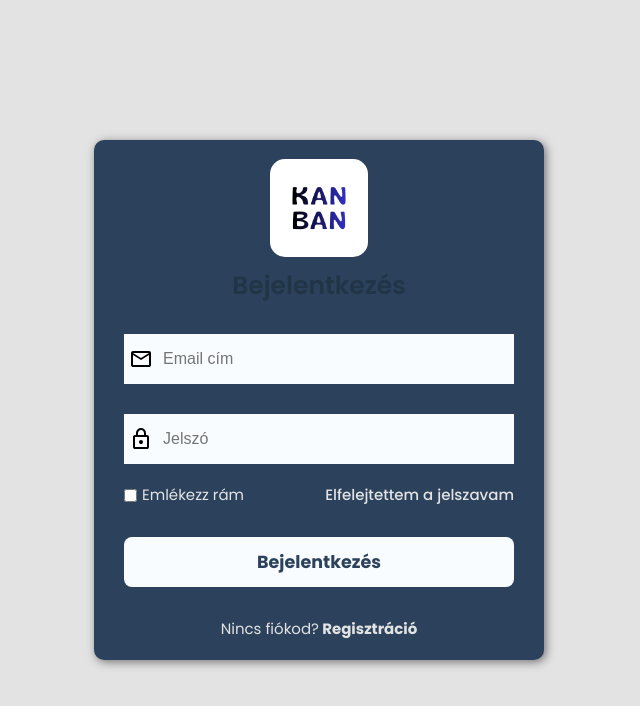
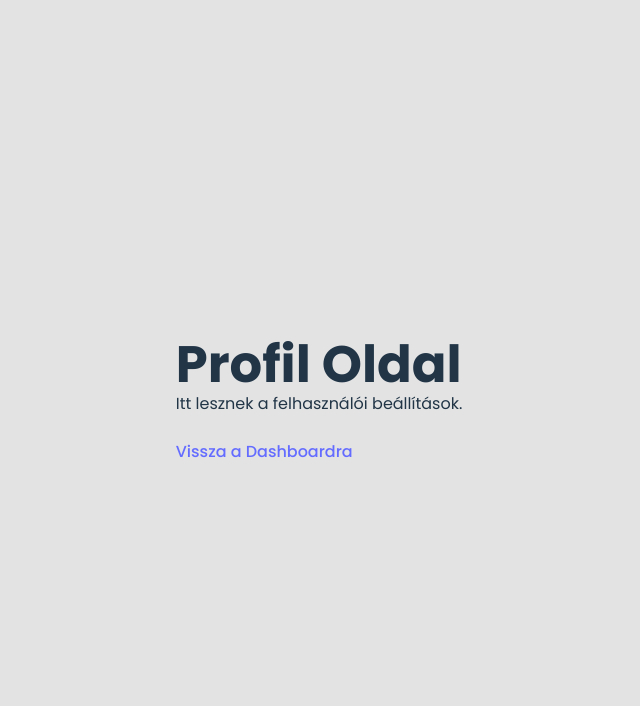
Before and after one commit to Dlevy004/kanban-webapp, a React (Vite) app in the folder frontend/: page /profile in a window 1280 px wide. Before the commit this address led to /auth. Shown: the top 706 px of the page, without its empty margins (321-961 px from the left). Built offline with nearby package versions, Linux system fonts and the light colour scheme.

Commit message:
feat(profile): add ProfilePage and integrate navigation from Dashboard

```diff
--- a/frontend/src/App.jsx
+++ b/frontend/src/App.jsx
@@ -4,6 +4,7 @@ import { BrowserRouter, Routes, Route, Navigate } from 'react-router-dom';
 import AuthPage from './pages/AuthPage.jsx';
 import DashboardPage from './pages/DashboardPage.jsx';
 import BoardPage from './pages/BoardPage.jsx';
+import ProfilePage from './pages/ProfilePage.jsx';
 
 function App() {
 
@@ -16,6 +17,8 @@ function App() {
 
         <Route path="/board/:id" element={<BoardPage />} />
 
+        <Route path="/profile" element={<ProfilePage />} />
+
         <Route path="*" element={<Navigate to="/auth" />} />
       </Routes>
     </BrowserRouter>
--- a/frontend/src/pages/DashboardPage.jsx
+++ b/frontend/src/pages/DashboardPage.jsx
@@ -25,7 +25,7 @@ const DashboardPage = () => {
     };
 
     const handleProfile = () => {
-        alert('A profil oldal még nem implementált.');
+        navigate('/profile');
     };
 
     if (!user) return <div style={{ padding: '20px', color: '#666' }}>Loading...</div>;
--- /dev/null
+++ b/frontend/src/pages/ProfilePage.jsx
@@ -0,0 +1,15 @@
+import React from 'react';
+import { Link } from 'react-router-dom';
+
+const ProfilePage = () => {
+    return (
+        <div style={{ padding: '20px' }}>
+            <h1>Profil Oldal</h1>
+            <p>Itt lesznek a felhasználói beállítások.</p>
+            <br />
+            <Link to="/dashboard">Vissza a Dashboardra</Link>
+        </div>
+    );
+};
+
+export default ProfilePage;
```
